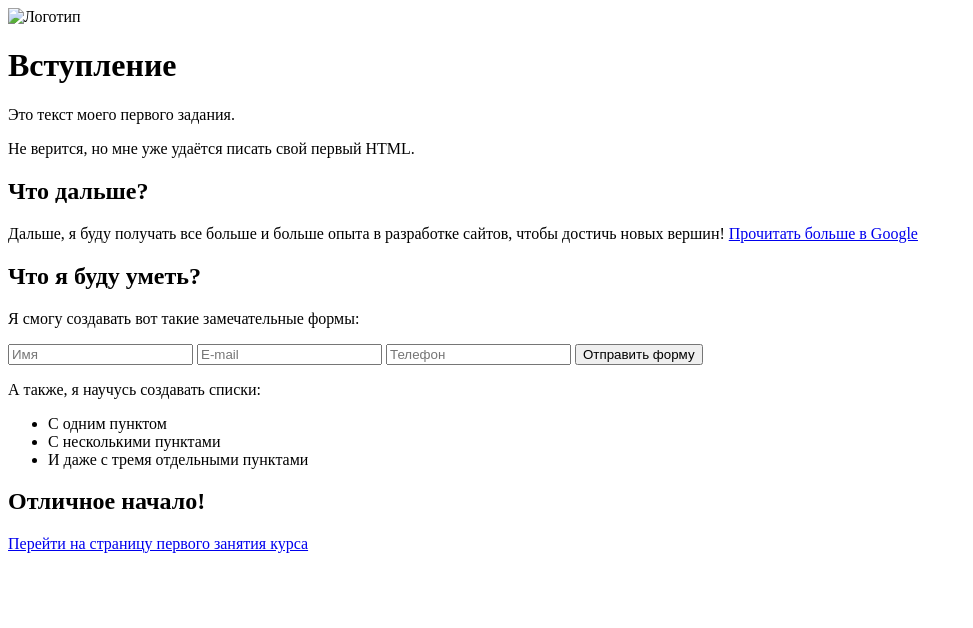
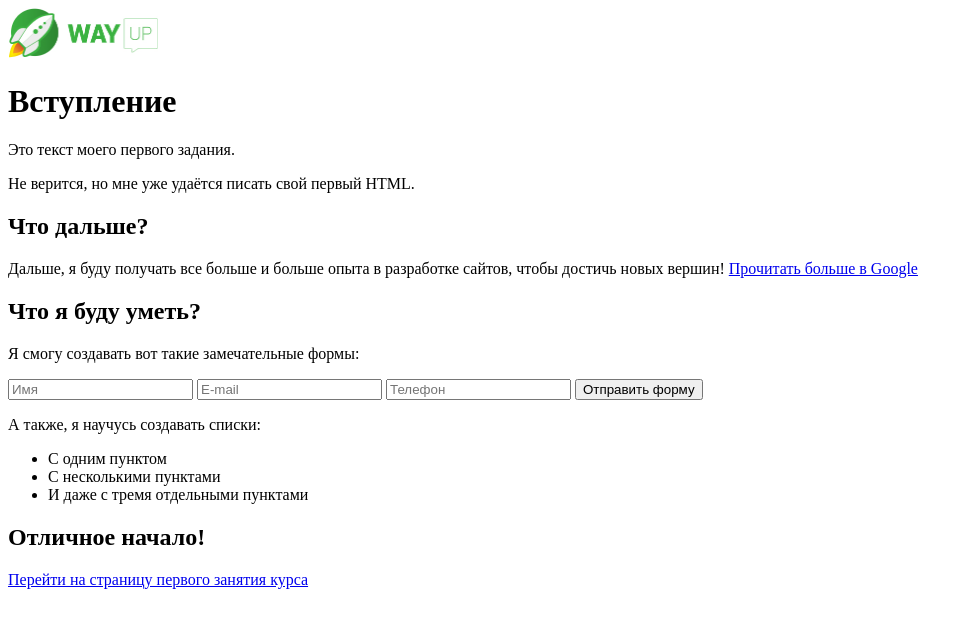
Before and after one commit to PlusMontag/LogoPlusMontag, a plain HTML site: page index.html in a window 1280 px wide. Shown: the whole page, without its empty margins (0-973 px from the left). Drawn offline with Linux system fonts and the light colour scheme; the site is published under a folder, as on GitHub Pages, so addresses that start at the root find nothing.

Commit message:
Update index.html

```diff
--- a/index.html
+++ b/index.html
@@ -7,7 +7,7 @@
     <title>Первое задание</title>
 </head>
 <body>
-    <img src="/img/wayup_logo.jpeg" alt="Логотип" style="width: 150px">
+    <img src="./img/wayup_logo.jpeg" alt="Логотип" style="width: 150px">
     <h1>Вступление</h1>
     <p>Это текст моего первого задания.</p>
     <p>Не верится, но мне уже удаётся писать свой первый HTML.</p>
```
